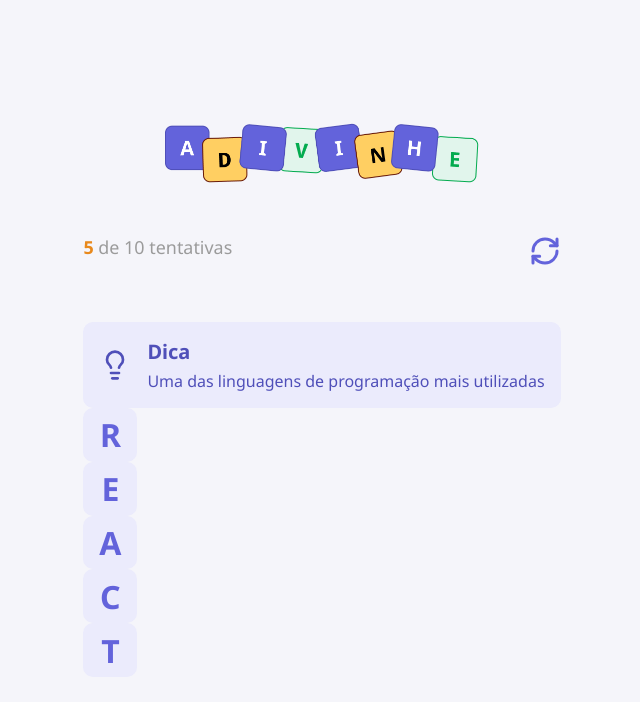
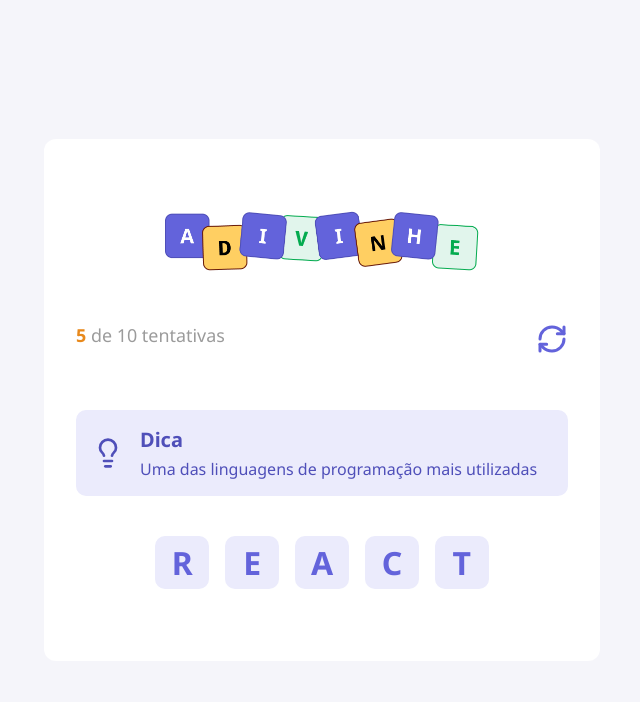
Before and after one commit to PedroJGC/guess, a React (Vite) app: page / in a window 1280 px wide. Shown: the top 702 px of the page, without its empty margins (318-958 px from the left). Built offline with nearby package versions, Linux system fonts and the light colour scheme.

Commit message:
feat: styling main

```diff
--- a/src/App.tsx
+++ b/src/App.tsx
@@ -15,11 +15,13 @@
 
         <Tip tip="Uma das linguagens de programação mais utilizadas" />
 
-        <Letter value="R" />
-        <Letter value="E" />
-        <Letter value="A" />
-        <Letter value="C" />
-        <Letter value="T" />
+        <div className={styles.word}>
+          <Letter value="R" />
+          <Letter value="E" />
+          <Letter value="A" />
+          <Letter value="C" />
+          <Letter value="T" />
+        </div>
       </main>
     </div>
   )
--- a/src/app.module.css
+++ b/src/app.module.css
@@ -6,3 +6,22 @@
   justify-content: center;
   align-items: center;
 }
+
+.container main {
+  width: 556px;
+
+  background-color: #ffffff;
+  padding: 2rem;
+  padding-top: 4.5rem;
+  border-radius: 0.75rem;
+}
+
+.word {
+  width: 100%;
+  display: flex;
+  justify-content: center;
+  flex-wrap: wrap;
+  gap: 1rem;
+
+  margin: 2.5rem 0;
+}
```
